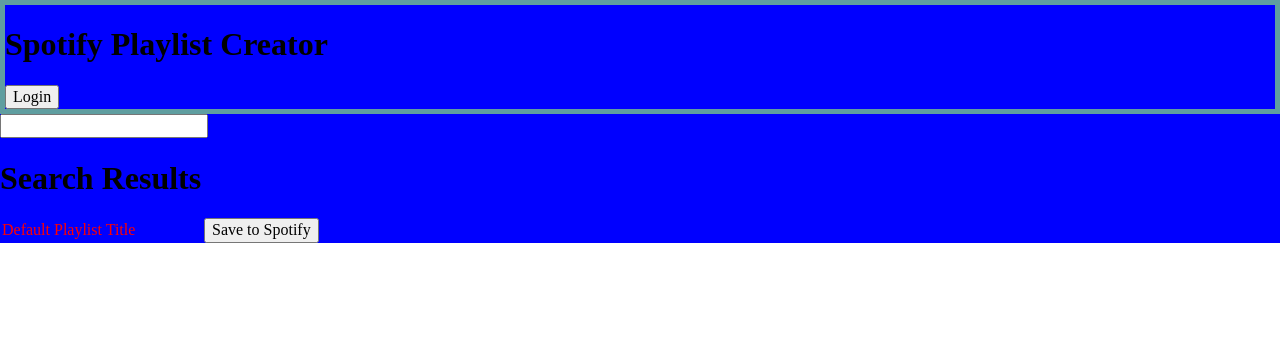
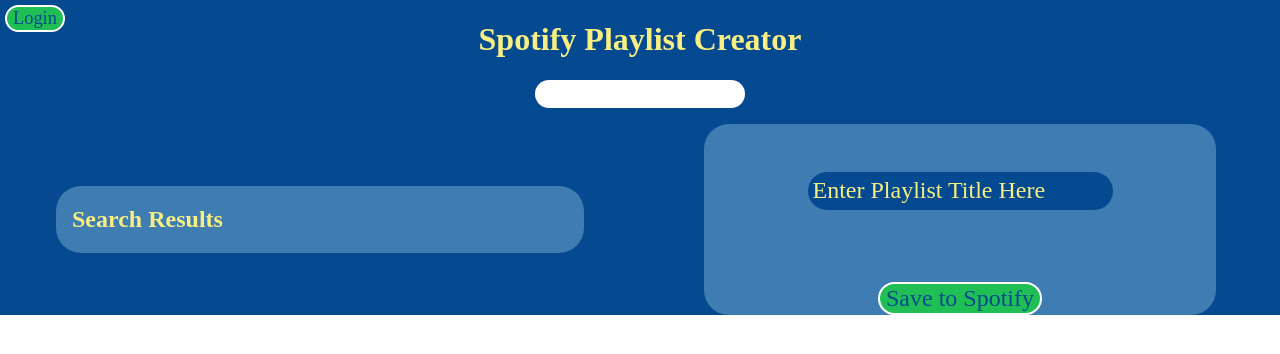
Before and after one commit to cmdarcy/spotify-playlist-reactapp, a React (Create React App) app: page / in a window 1280 px wide. Shown: the top 354 px of the page. Built offline with nearby package versions, Linux system fonts and the light colour scheme.

Commit message:
style app

```diff
--- a/src/App.css
+++ b/src/App.css
@@ -1,7 +1,59 @@
+/*
+colors:
+button #20BF55
+h1 #F7EF81
+h2 #CAC4CE
+div #3E7CB1
+body #054A91 */
+
 .App {
-	background-color: blue;
+	background-color: #054a91;
+}
+
+button {
+	margin-top: 1em;
+	background-color: #20bf55;
+	color: #054a91;
+	border-radius: 25px;
+	border: 2px solid white;
+}
+
+button:hover {
+	background-color: #054a91;
+	color: white;
+}
+
+h1 {
+	color: #f7ef81;
+}
+
+input {
+	border-radius: 25px;
+	border: none;
+	padding: 5px;
 }
 
 .App-header {
-	border: cadetblue 5px solid;
+	display: grid;
+	place-items: center;
+	padding-bottom: 1em;
 }
+
+.logBtn {
+	position: absolute;
+	left: 5px;
+	top: 5px;
+	margin: 0;
+	font-size: 1.15rem;
+}
+
+.searchBtn {
+	font-size: 2rem;
+	min-width: 15%;
+}
+
+.App-body {
+	display: grid;
+	grid-template-rows: auto;
+	grid-template-columns: 1fr 1fr;
+}
--- a/src/App.js
+++ b/src/App.js
@@ -7,7 +7,9 @@
 
 function App() {
 	const [searchResults, setSearchResults] = useState([]);
-	const [playListTitle, setPlaylistTitle] = useState("Default Playlist Title");
+	const [playListTitle, setPlaylistTitle] = useState(
+		"Enter Playlist Title Here"
+	);
 	const [playListTracks, setPlayListTracks] = useState([]);
 	const [token, setToken] = useState();
 	const [searchTerm, setSearchTerm] = useState("");
@@ -195,21 +197,29 @@
 
 	return (
 		<div className="App">
-			<div className="App-header">
+			<header className="App-header">
 				<h1>Spotify Playlist Creator</h1>
 				{token ? (
-					<button onClick={logout}>Logout</button>
+					<button onClick={logout} className="logBtn">
+						Logout
+					</button>
 				) : (
-					<button onClick={login}>Login</button>
+					<button onClick={login} className="logBtn">
+						Login
+					</button>
 				)}
-			</div>
-			<div className="App-body">
 				<SearchBar
 					searchTerm={searchTerm}
 					searchInputHandler={searchInputHandler}
 					className="SearchBar"
 				/>
-				{token && <button onClick={searchButtonHandler}>Search</button>}
+				{token && (
+					<button onClick={searchButtonHandler} className="searchBtn">
+						Search
+					</button>
+				)}
+			</header>
+			<div className="App-body">
 				<SearchResults
 					searchResults={searchResults}
 					addTrack={addTrackHandler}
--- a/src/components/playlist/playlist.jsx
+++ b/src/components/playlist/playlist.jsx
@@ -9,7 +9,7 @@
 	savePlaylist,
 }) {
 	return (
-		<>
+		<section className={styles.playlistContainer}>
 			<input
 				value={title}
 				onChange={titleChange}
@@ -21,7 +21,9 @@
 				buttonHandler={removeTrack}
 				searchListButton={false}
 			/>
-			<button onClick={savePlaylist}>Save to Spotify</button>
-		</>
+			<button onClick={savePlaylist} className={styles.playlistSavebtn}>
+				Save to Spotify
+			</button>
+		</section>
 	);
 }
--- a/src/components/playlist/playlist.module.css
+++ b/src/components/playlist/playlist.module.css
@@ -1,5 +1,21 @@
+.playlistContainer {
+	background-color: #3e7cb1;
+	display: flex;
+	flex-direction: column;
+	align-items: center;
+	border-radius: 25px;
+	width: 80%;
+	margin: 0 auto;
+}
+
 .playListTitle {
-	color: red;
-	background-color: transparent;
-	border: none;
+	color: #f7ef81;
+	margin: 2em auto;
+	background-color: #054a91;
+	font-size: 1.5rem;
 }
+
+.playlistSavebtn {
+	display: block;
+	font-size: 1.5rem;
+}
--- a/src/components/searchResults/SearchResults.jsx
+++ b/src/components/searchResults/SearchResults.jsx
@@ -1,14 +1,15 @@
 import Tracklist from "../tracklist/tracklist";
+import styles from "../searchResults/SearchResults.module.css";
 
 export default function SearchResults({ searchResults, addTrack }) {
 	return (
-		<>
-			<h1>Search Results</h1>
+		<section className={styles.searchContainer}>
+			<h2 className={styles.searchTitle}>Search Results</h2>
 			<Tracklist
 				tracklist={searchResults}
 				buttonHandler={addTrack}
 				searchListButton={true}
 			/>
-		</>
+		</section>
 	);
 }
--- a/src/components/searchResults/SearchResults.module.css
+++ b/src/components/searchResults/SearchResults.module.css
@@ -0,0 +1,12 @@
+.searchContainer {
+	padding-left: 1em;
+	background-color: #3e7cb1;
+	border-radius: 25px;
+	width: 80%;
+	margin: auto;
+}
+
+.searchTitle {
+	color: #f7ef81;
+	font-size: 1.5rem;
+}
--- a/src/components/track/track.jsx
+++ b/src/components/track/track.jsx
@@ -2,10 +2,10 @@
 
 export default function Track({ title, artist, album }) {
 	return (
-		<>
-			<h1 className={styles.trackTitle}>{title}</h1>
-			<h2 className={styles.trackArtist}>{artist}</h2>
-			<h2 className={styles.trackArtist}>{album}</h2>
-		</>
+		<div className={styles.trackContainer}>
+			<h2 className={styles.trackTitle}>{title}</h2>
+			<h3 className={styles.trackArtist}>{artist}</h3>
+			<h3 className={styles.trackArtist}>{album}</h3>
+		</div>
 	);
 }
--- a/src/components/track/track.module.css
+++ b/src/components/track/track.module.css
@@ -1,14 +1,14 @@
+.trackContainer {
+	margin-top: 1.5em;
+}
+
 .trackTitle {
-	color: white;
+	color: #f7ef81;
 	margin: 0em;
 }
 
-.trackArtist {
-	color: rgb(70, 130, 171);
+.trackArtist,
+.trackAlbum {
+	color: #cac4ce;
 	margin: 0em;
 }
-
-.trackAlbum {
-	color: rgb(70, 130, 171);
-	margin: 0em;
-}
--- a/src/components/tracklist/tracklist.module.css
+++ b/src/components/tracklist/tracklist.module.css
@@ -1,5 +1,3 @@
 .tracklist {
 	background-color: aquamarine;
-	width: 50%;
-	margin: 2em;
 }
```
